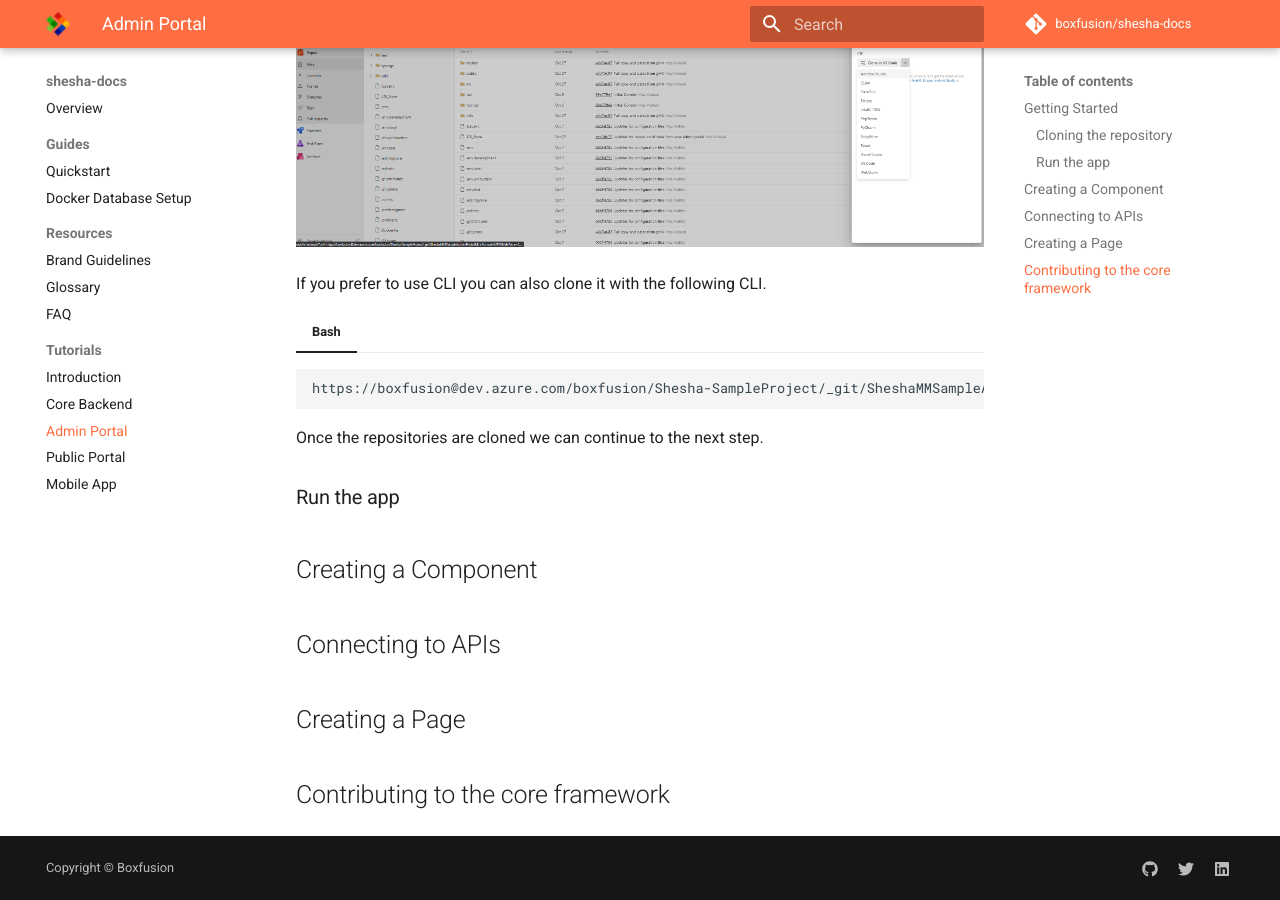
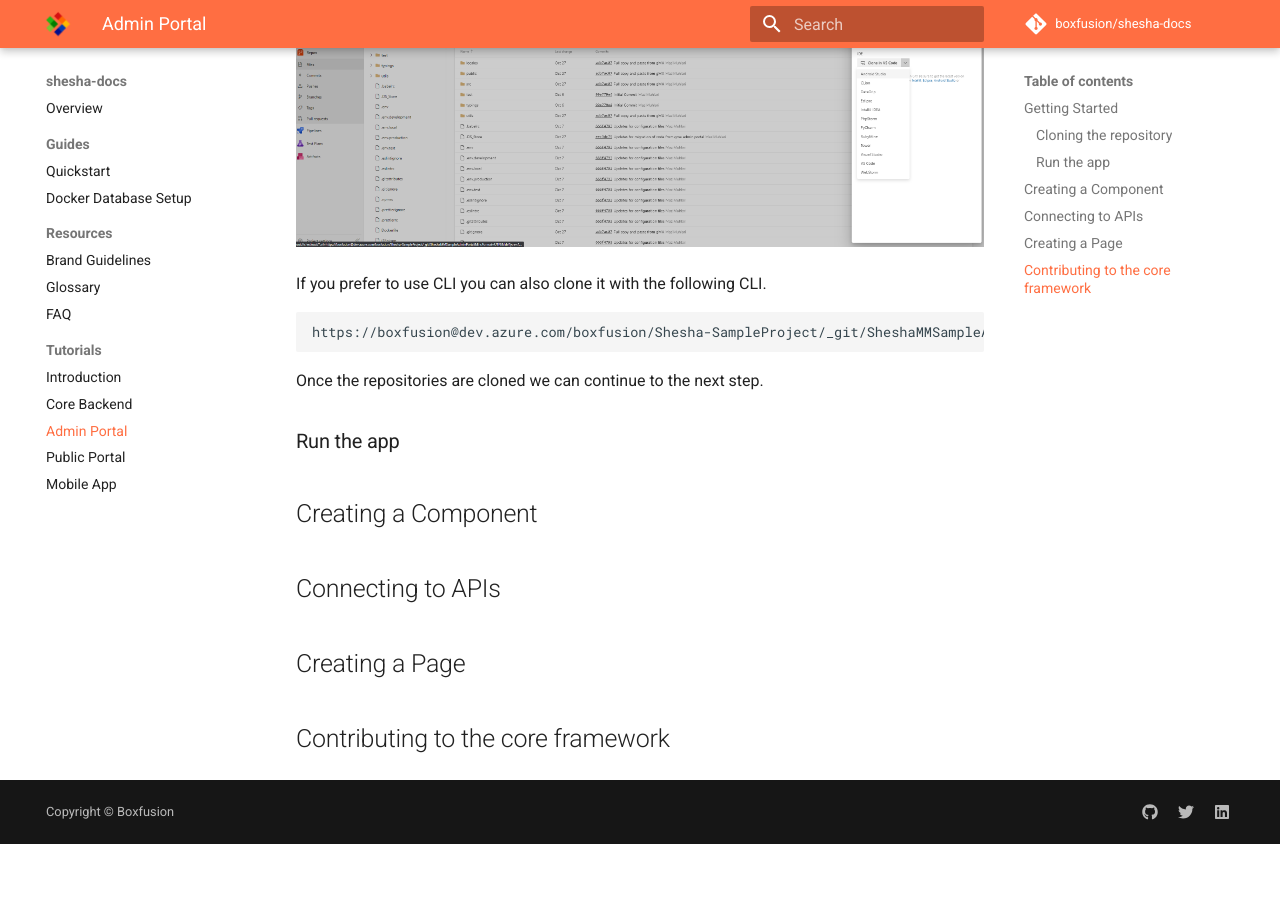
Before and after one commit to Boxfusion/shesha-docs, an MkDocs documentation site: the page built from docs/tutorials/02-admin-portal.md, in a window 1280 px wide and 900 px high, scrolled down 860 px. Built offline with MkDocs 1.6.1 and Material for MkDocs 9.7.7, drawn with Linux system fonts in a browser that asks for light colours; comment, search, counter and statistics services are not loaded; after the commit the page ends 1704 px from its top, so only the background shows below that.

Commit message:
Update 02-admin-portal.md

````diff
--- a/docs/tutorials/02-admin-portal.md
+++ b/docs/tutorials/02-admin-portal.md
@@ -20,7 +20,6 @@ The easiest method is to select the IDE of your choice and clone it directly in
 
 If you prefer to use CLI you can also clone it with the following CLI.
 
-=== "Bash"
 ``` shell
 https://boxfusion@dev.azure.com/boxfusion/Shesha-SampleProject/_git/SheshaMMSampleAdminPortal
 ```
````
